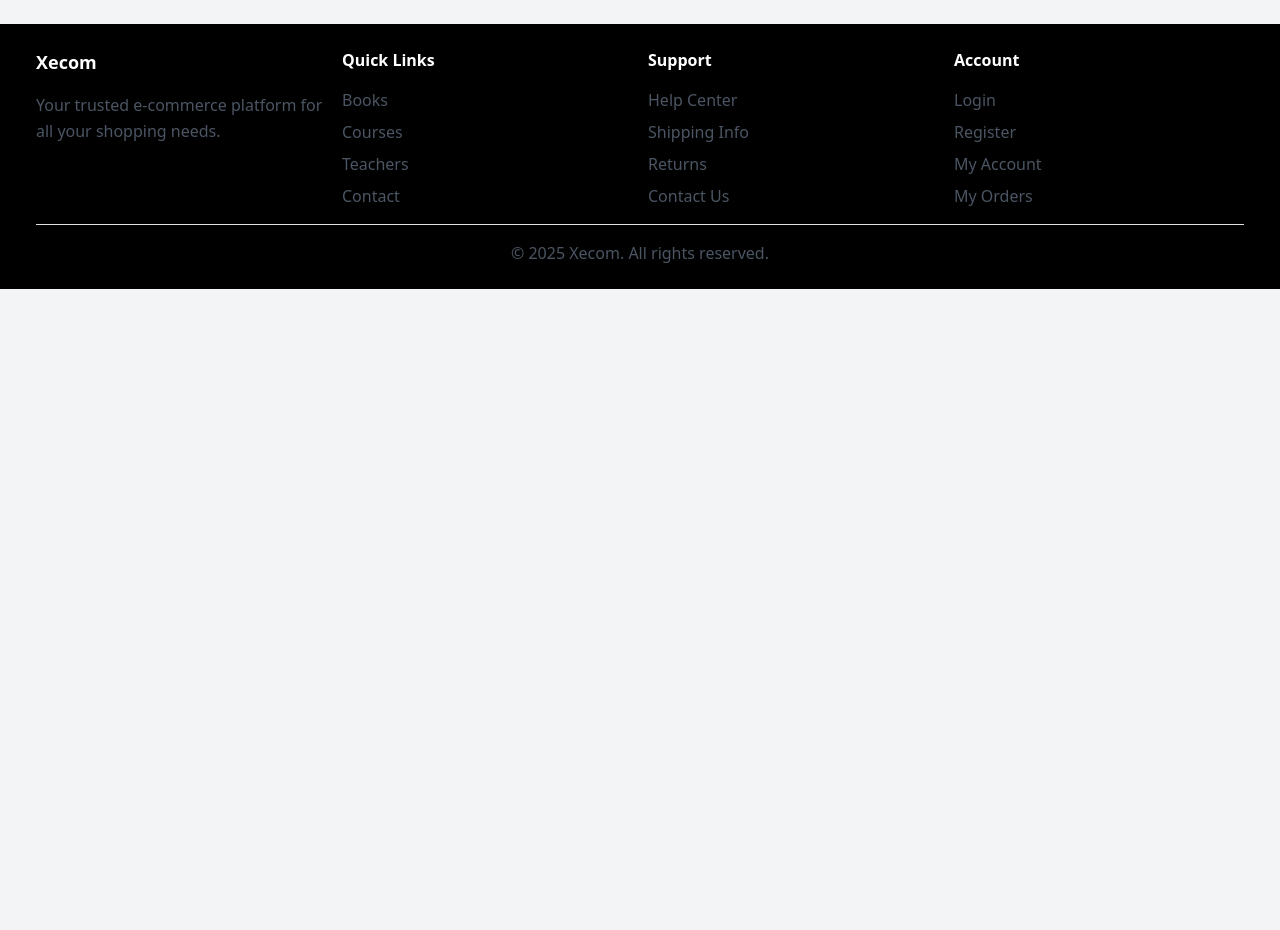
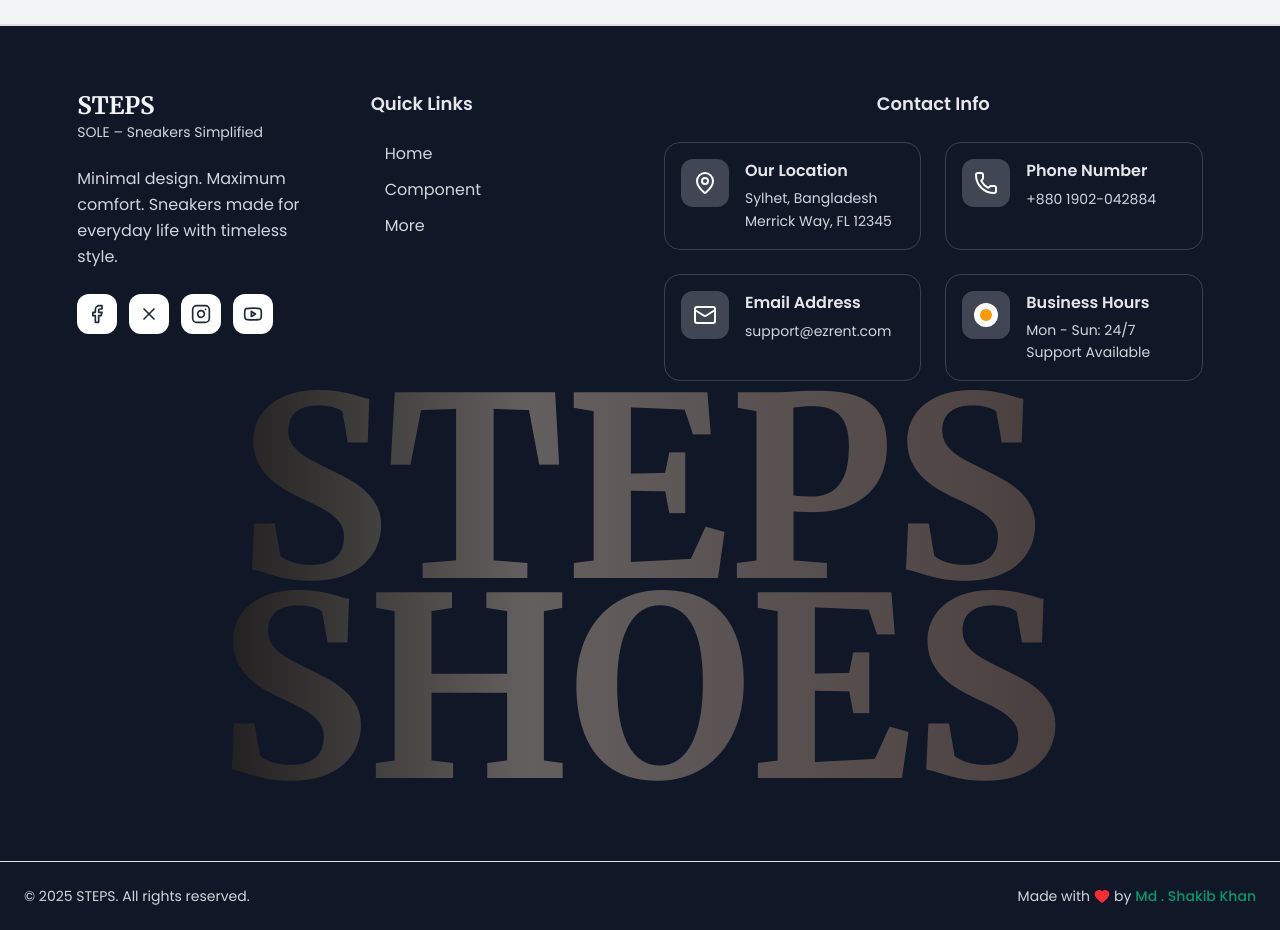
Before and after one commit to Bakhtiar2000/Xecom-Frontend, a Next.js app: page / in a window 1280 px wide. Shown: the part 7040-7970 px from the top of the page. Before the commit the page ends 7329 px from the top, so only its background shows below. Built offline with nearby package versions, Linux system fonts and the light colour scheme.

Commit message:
feat : added footer section  in landing page

```diff
--- a/app/globals.css
+++ b/app/globals.css
@@ -272,3 +272,35 @@
   display: flex;
   animation: scroll-reverse 40s linear infinite;
 }
+
+.shine-text {
+  position: relative;
+  display: inline-block;
+
+  /* Black → Dark Gray → Light Gray → Dark Gray → Black */
+  background: linear-gradient(90deg,
+      #000000 0%,
+      #645f5f 20%,
+      #504545 40%,
+      #221f1f 60%,
+      #3d3b3b 80%,
+      #000000 100%);
+
+  background-size: 200%;
+  background-clip: text;
+  -webkit-text-fill-color: transparent;
+
+  /* Slow, smooth shine */
+  animation: shine 10s linear infinite;
+}
+
+
+@keyframes shine {
+  0% {
+    background-position: 200%;
+  }
+
+  100% {
+    background-position: -200%;
+  }
+}
--- a/components/sections/shared/Footer.tsx
+++ b/components/sections/shared/Footer.tsx
@@ -1,136 +1,181 @@
+"use client";
+
+import React from "react";
+import { Facebook, Heart, Instagram, Mail, MapPin, Phone, X, Youtube } from "lucide-react";
 import Link from "next/link";
 
-export default function Footer() {
+// Type for social links
+interface SocialLink {
+  name: string;
+  icon: React.ReactNode;
+  url: string;
+  color: string;
+}
+
+// Type for quick links
+interface QuickLink {
+  name: string;
+  path: string;
+}
+
+const Footer: React.FC = () => {
+  const socialLinks: SocialLink[] = [
+    { name: "Facebook", icon: <Facebook className="w-5 h-5" />, url: "https://facebook.com", color: "hover:text-blue-600" },
+    { name: "X", icon: <X className="w-5 h-5" />, url: "https://x.com", color: "hover:text-black dark:hover:text-gray-300" },
+    { name: "Instagram", icon: <Instagram className="w-5 h-5" />, url: "https://instagram.com", color: "hover:text-pink-600" },
+    { name: "YouTube", icon: <Youtube className="w-5 h-5" />, url: "https://youtube.com", color: "hover:text-red-600" },
+  ];
+
+  const quickLinks: QuickLink[] = [
+    { name: "Home", path: "/" },
+    { name: "Component", path: "/BrowseProperties" },
+    { name: "More", path: "/become-host" },
+  ];
+
   return (
-    <footer className="bg-primary text-primary-foreground py-4">
-      <div className="container">
-        <div className="grid grid-cols-1 md:grid-cols-4 gap-4">
     <div>
-            <h3 className="text-lg font-semibold mb-4">Xecom</h3>
-            <p className="text-muted-foreground leading-relaxed">
-              Your trusted e-commerce platform for all your shopping needs.
-            </p>
+      <div className="border-t-2 footer-border bg-gray-900 poppins-font">
+        <div className="max-w-11/12 mx-auto px-6 py-16">
+          <div className="grid grid-cols-1 lg:grid-cols-4 gap-8 lg:gap-12">
+            {/* Brand Section */}
+            <div className="lg:col-span-1">
+              <div className="flex items-center gap-3 mb-6">
+                <div>
+                  <h1 className="text-2xl font-bold">
+                    <span className="text-gray-100 merriweather-font">STEPS</span>
+                  </h1>
+                  <p className="text-sm text-gray-300">SOLE – Sneakers Simplified</p>
+                </div>
               </div>
 
               <div>
-            <h4 className="text-base font-semibold mb-4">Quick Links</h4>
-            <ul className="space-y-2 text-muted-foreground">
-              <li>
+                <p className="text-gray-300 leading-relaxed mb-6">
+                  Minimal design. Maximum comfort. Sneakers made for everyday life with timeless style.
+                </p>
+
+                {/* Social Media Links */}
+                <div className="flex gap-3">
+                  {socialLinks.map((social) => (
+                    <a
+                      key={social.name}
+                      href={social.url}
+                      target="_blank"
+                      rel="noopener noreferrer"
+                      className={`w-10 h-10 bg-white border-gray-700 rounded-xl flex items-center justify-center text-gray-800 transition-all duration-300 hover:border-emerald-300 hover:shadow-md ${social.color}`}
+                      aria-label={social.name}
+                    >
+                      {social.icon}
+                    </a>
+                  ))}
+                </div>
+              </div>
+            </div>
+
+            {/* Quick Links */}
+            <div className="lg:col-span-1">
+              <h3 className="text-lg font-semibold text-gray-200 mb-6">Quick Links</h3>
+              <ul className="space-y-3">
+                {quickLinks.map((link) => (
+                  <li key={link.name}>
                     <Link
-                  href="/books"
-                  className="hover:text-primary-foreground transition-colors duration-200"
+                      href={link.path}
+                      className="text-gray-300 hover:text-emerald-600 transition-colors duration-300 flex items-center gap-2 group"
                     >
-                  Books
+                      <div className="w-1.5 h-1.5 bg-emerald-500 rounded-full opacity-0 group-hover:opacity-100 transition-opacity duration-300" />
+                      {link.name}
                     </Link>
                   </li>
-              <li>
-                <Link
-                  href="/courses"
-                  className="hover:text-primary-foreground transition-colors duration-200"
-                >
-                  Courses
-                </Link>
-              </li>
-              <li>
-                <Link
-                  href="/teachers"
-                  className="hover:text-primary-foreground transition-colors duration-200"
-                >
-                  Teachers
-                </Link>
-              </li>
-              <li>
-                <Link
-                  href="/contact"
-                  className="hover:text-primary-foreground transition-colors duration-200"
-                >
-                  Contact
-                </Link>
-              </li>
+                ))}
               </ul>
             </div>
 
+            {/* Contact Info */}
+            <div className="lg:col-span-2">
+              <h3 className="text-lg font-semibold text-center text-gray-200 mb-6">Contact Info</h3>
+              <div className="grid grid-cols-1 md:grid-cols-2 gap-6">
+                {/* Address */}
+                <div className="flex items-start gap-4 p-4 dark:border-gray-700 dark:bg-gray-900 rounded-2xl border border-gray-700 hover:border-emerald-200 transition-all duration-300">
+                  <div className="w-12 h-12 bg-white/20 text-white rounded-xl flex items-center justify-center flex-shrink-0">
+                    <MapPin className="w-6 h-6" />
+                  </div>
                   <div>
-            <h4 className="text-base font-semibold mb-4">Support</h4>
-            <ul className="space-y-2 text-muted-foreground">
-              <li>
-                <Link
-                  href="/help"
-                  className="hover:text-primary-foreground transition-colors duration-200"
-                >
-                  Help Center
-                </Link>
-              </li>
-              <li>
-                <Link
-                  href="/shipping"
-                  className="hover:text-primary-foreground transition-colors duration-200"
-                >
-                  Shipping Info
-                </Link>
-              </li>
-              <li>
-                <Link
-                  href="/returns"
-                  className="hover:text-primary-foreground transition-colors duration-200"
-                >
-                  Returns
-                </Link>
-              </li>
-              <li>
-                <Link
-                  href="/contact"
-                  className="hover:text-primary-foreground transition-colors duration-200"
-                >
-                  Contact Us
-                </Link>
-              </li>
-            </ul>
-          </div>
-
-          <div>
-            <h4 className="text-base font-semibold mb-4">Account</h4>
-            <ul className="space-y-2 text-muted-foreground">
-              <li>
-                <Link
-                  href="/login"
-                  className="hover:text-primary-foreground transition-colors duration-200"
-                >
-                  Login
-                </Link>
-              </li>
-              <li>
-                <Link
-                  href="/register"
-                  className="hover:text-primary-foreground transition-colors duration-200"
-                >
-                  Register
-                </Link>
-              </li>
-              <li>
-                <Link
-                  href="/customer/profile"
-                  className="hover:text-primary-foreground transition-colors duration-200"
-                >
-                  My Account
-                </Link>
-              </li>
-              <li>
-                <Link
-                  href="/customer/orders"
-                  className="hover:text-primary-foreground transition-colors duration-200"
-                >
-                  My Orders
-                </Link>
-              </li>
-            </ul>
+                    <h4 className="font-semibold text-gray-200 mb-1">Our Location</h4>
+                    <p className="text-gray-300 text-sm leading-relaxed">
+                      Sylhet, Bangladesh<br />
+                      Merrick Way, FL 12345
+                    </p>
                   </div>
                 </div>
 
-        <div className="border-t border-border mt-4 pt-4 text-center text-muted-foreground">
-          <p>&copy; 2025 Xecom. All rights reserved.</p>
+                {/* Phone */}
+                <div className="flex items-start gap-4 p-4 dark:border-gray-700 dark:bg-gray-900 rounded-2xl border border-gray-700 hover:border-emerald-200 transition-all duration-300">
+                  <div className="w-12 h-12 bg-white/20 text-white rounded-xl flex items-center justify-center flex-shrink-0">
+                    <Phone className="w-6 h-6" />
+                  </div>
+                  <div>
+                    <h4 className="font-semibold text-gray-200 mb-1">Phone Number</h4>
+                    <a href="tel:+8801902042884" className="text-gray-300 text-sm hover:text-emerald-600 transition-colors duration-300">
+                      +880 1902-042884
+                    </a>
                   </div>
                 </div>
-    </footer>
+
+                {/* Email */}
+                <div className="flex items-start gap-4 p-4 dark:bg-gray-900 rounded-2xl border border-gray-700 dark:border-gray-700 hover:border-emerald-200 dark:hover:border-emerald-800 transition-all duration-300">
+                  <div className="w-12 h-12 bg-white/20 text-white rounded-xl flex items-center justify-center flex-shrink-0">
+                    <Mail className="w-6 h-6" />
+                  </div>
+                  <div>
+                    <h4 className="font-semibold text-gray-200 mb-1">Email Address</h4>
+                    <a href="mailto:endgameprogramm10@gmail.com" className="text-gray-300 text-sm hover:text-emerald-600 transition-colors duration-300">
+                      support@ezrent.com
+                    </a>
+                  </div>
+                </div>
+
+                {/* Business Hours */}
+                <div className="flex items-start dark:border-gray-700 gap-4 p-4 dark:bg-gray-900 rounded-2xl border border-gray-700 hover:border-emerald-200 transition-all duration-300">
+                  <div className="w-12 h-12 bg-white/20 rounded-xl flex items-center justify-center flex-shrink-0">
+                    <div className="w-6 h-6 bg-secondary rounded-full flex items-center justify-center">
+                      <div className="w-3 h-3 bg-amber-500 rounded-full" />
+                    </div>
+                  </div>
+                  <div>
+                    <h4 className="font-semibold text-gray-200 mb-1">Business Hours</h4>
+                    <p className="text-gray-300 text-sm leading-relaxed">
+                      Mon - Sun: 24/7<br />
+                      Support Available
+                    </p>
+                  </div>
+                </div>
+              </div>
+            </div>
+          </div>
+
+          <h1 className="text-[60px] xs:text-[80px] hidden lg:block sm:text-[120px] md:text-[160px] lg:text-[200px] xl:text-[250px] w-full text-center font-bold leading-[0.8]">
+            <span className="inline-block shine-text w-full py-2 px-4 merriweather-font">STEPS SHOES</span>
+          </h1>
+        </div>
+
+        {/* Bottom Bar */}
+        <div className="border-t">
+          <div className="max-w-7xl mx-auto px-6 py-6">
+            <div className="flex flex-col md:flex-row justify-between items-center gap-4 text-sm">
+              <div className="text-gray-300">© {new Date().getFullYear()} STEPS. All rights reserved.</div>
+              <div className="flex items-center gap-1 text-gray-300">
+                Made with
+                <Heart className="w-4 h-4 text-red-500 fill-current" />
+                by{" "}
+                <a href="#" className="text-emerald-600 font-medium hover:underline transition-colors duration-300">
+                  Md . Shakib Khan
+                </a>
+              </div>
+            </div>
+          </div>
+        </div>
+      </div>
+    </div>
   );
-}
+};
+
+export default Footer;
```
Lines whose indentation alone changed are shown as unchanged.
